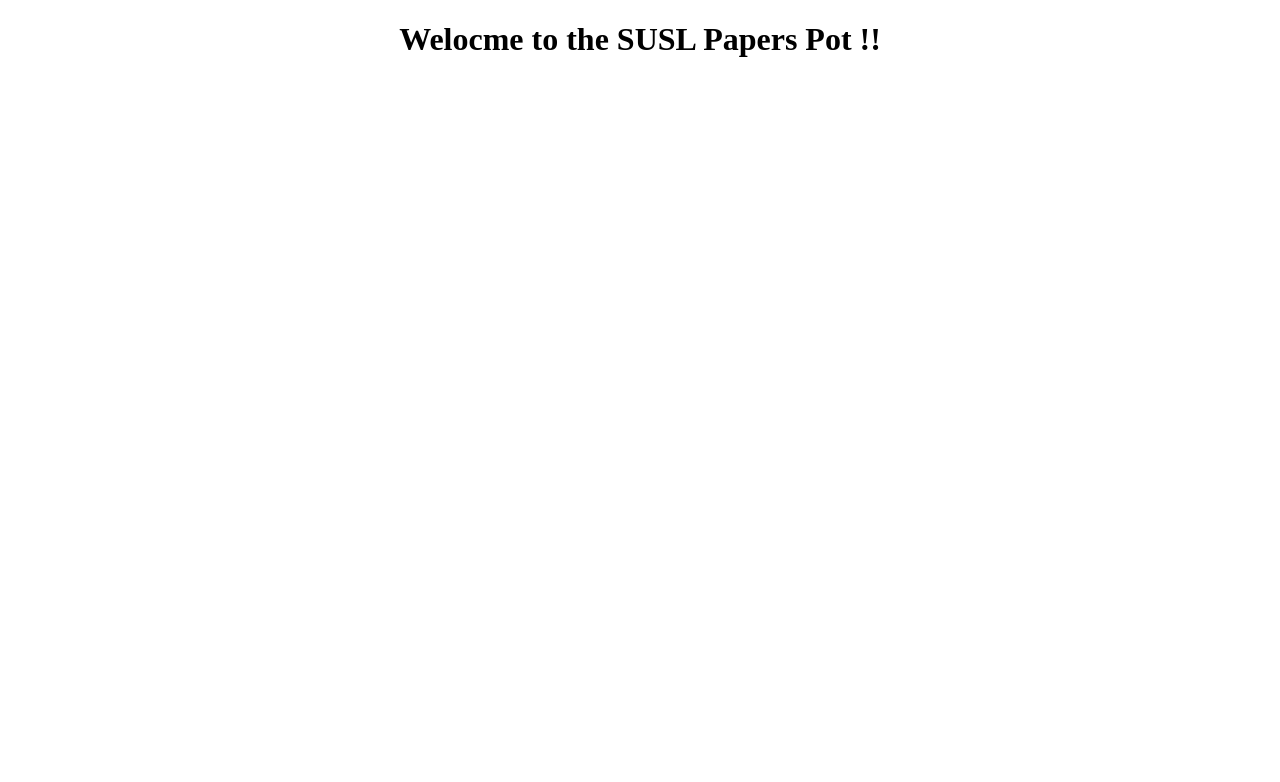
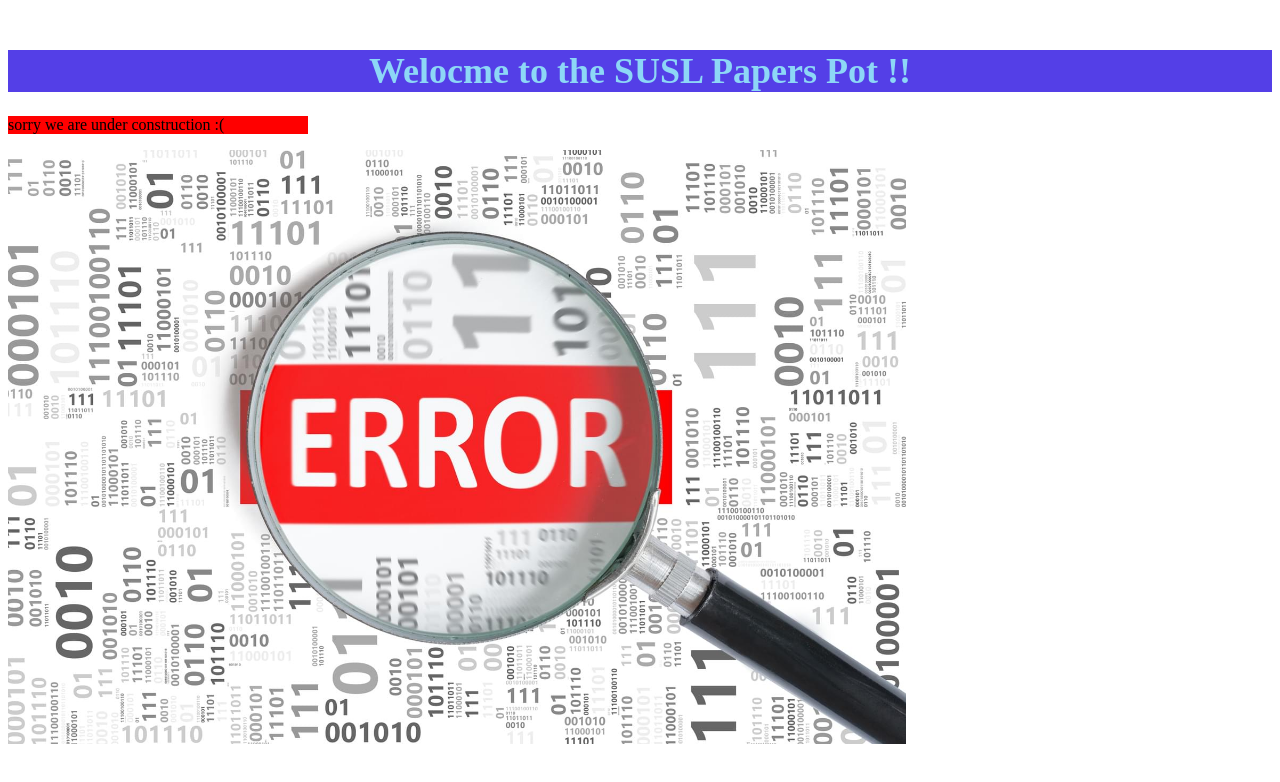
Before and after one commit to BROjohnny/Past-papers-inventory-for-University-student, a plain HTML site: page Pastpaper.html in a window 1280 px wide. Drawn offline with Linux system fonts and the light colour scheme.

Commit message:
add pararaph

```diff
--- a/Pastpaper.html
+++ b/Pastpaper.html
@@ -7,6 +7,14 @@
 
 <body>
 
-<h1 align="center" color="#FF5733"><b>Welocme to the SUSL Papers Pot !!</b></h1>
+<br>
+<h1 align="center" style="font-size:36px;color:#8DD7F6;background-color:#543FE7"><b>Welocme to the SUSL Papers Pot !!</b></h1>
+<p style="font-size:16px;background-color:red;width:300px"> sorry we are under construction :( </p>
+<img src = "error.jpg" width="898" height="594" hight="200px">
+
+
+
+
+
 </body>
 </html>
```
